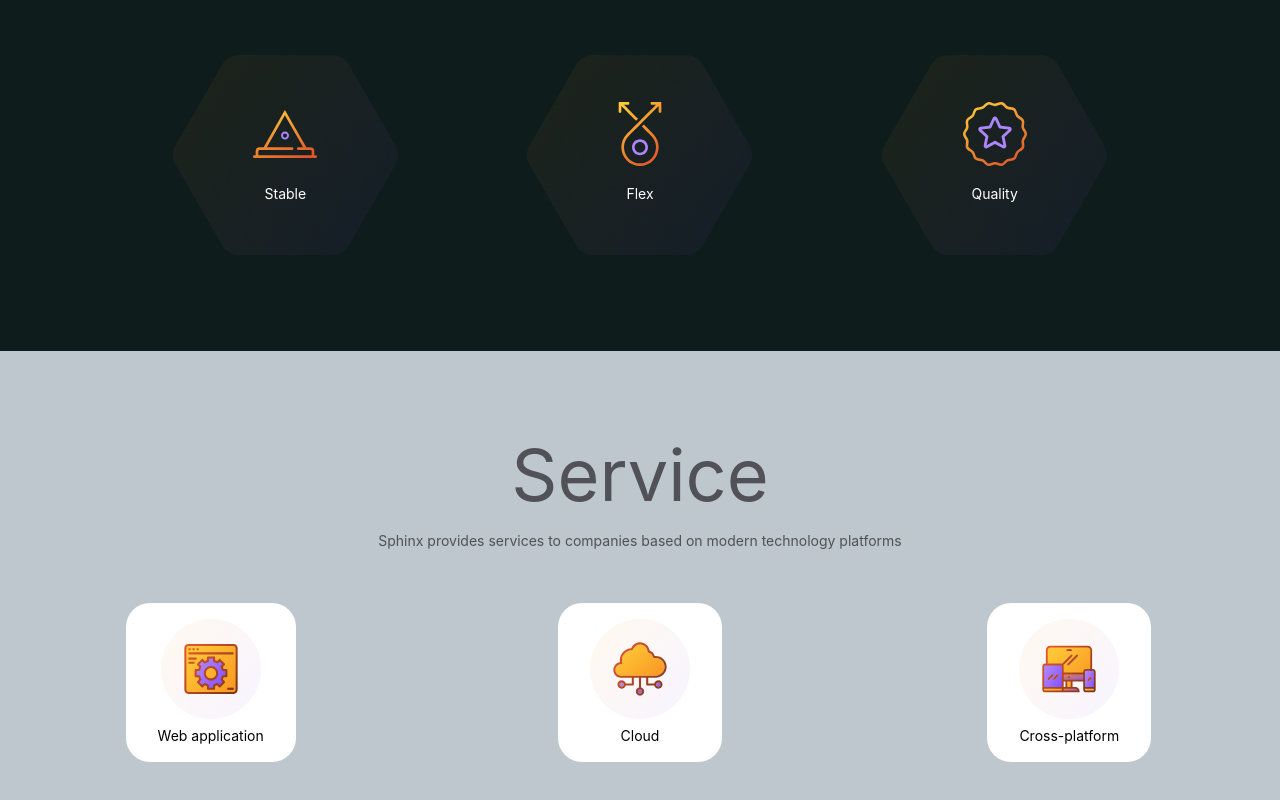
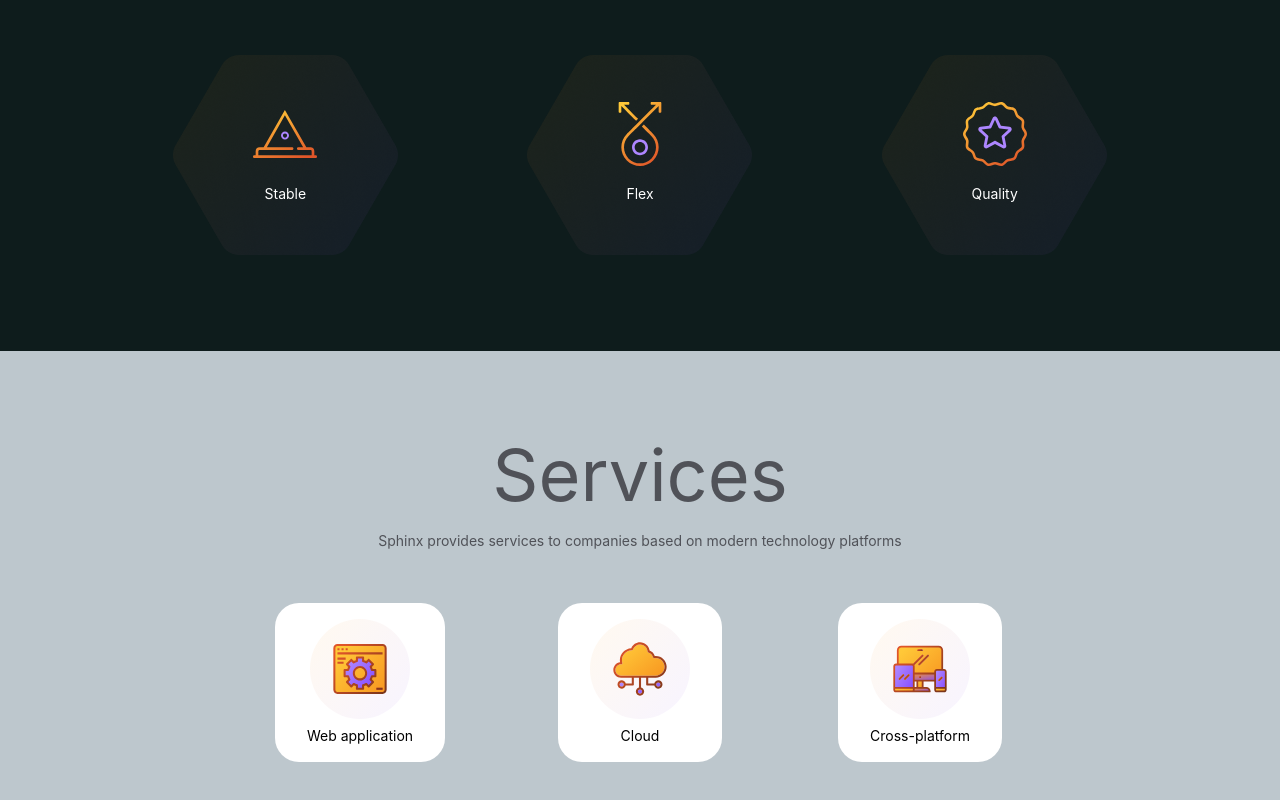
Before and after one commit to sphinx-software/sphinx-website-nextjs, a Next.js app: page / in a window 1280 px wide. Shown: the part 997-1797 px from the top of the page. Built offline with nearby package versions, Linux system fonts and the light colour scheme; a web font is replaced by a local one.

Commit message:
fix padding

```diff
--- a/components/Home/CompanyService/CompanyService.tsx
+++ b/components/Home/CompanyService/CompanyService.tsx
@@ -25,9 +25,9 @@ const services: ServiceType[] = [
 
 const CompanyService: FC = () => {
   return (
-    <div className='bg-gray-250 py-20'>
+    <div className='bg-gray-250 py-20 px-0 lg:px-44 xl:px-56'>
       <div className='px-3 text-center'>
-        <h2 className='text-7xl text-gray-450 py-2'>Service</h2>
+        <h2 className='text-7xl text-gray-450 py-2'>Services</h2>
         <div className='mt-2'>
           <p className='text-gray-450 leading-7 text-sm'>
             Sphinx provides services to companies based on modern technology
```
